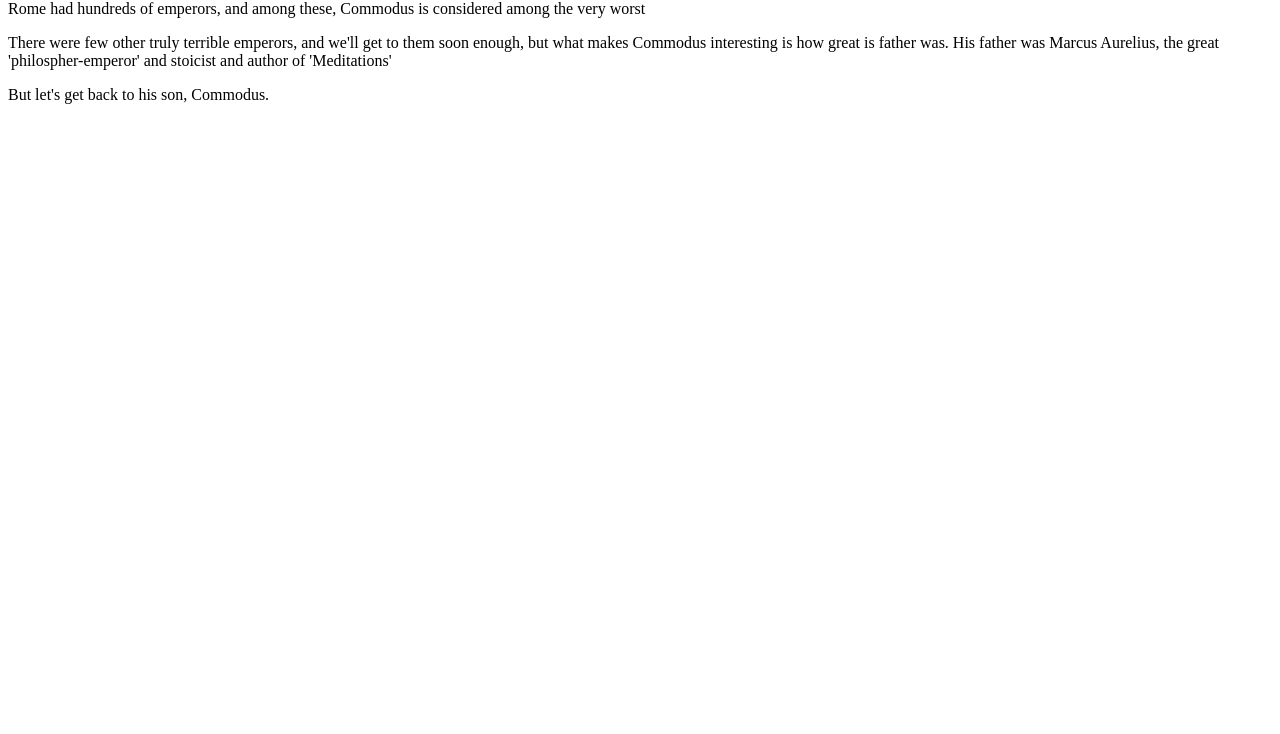
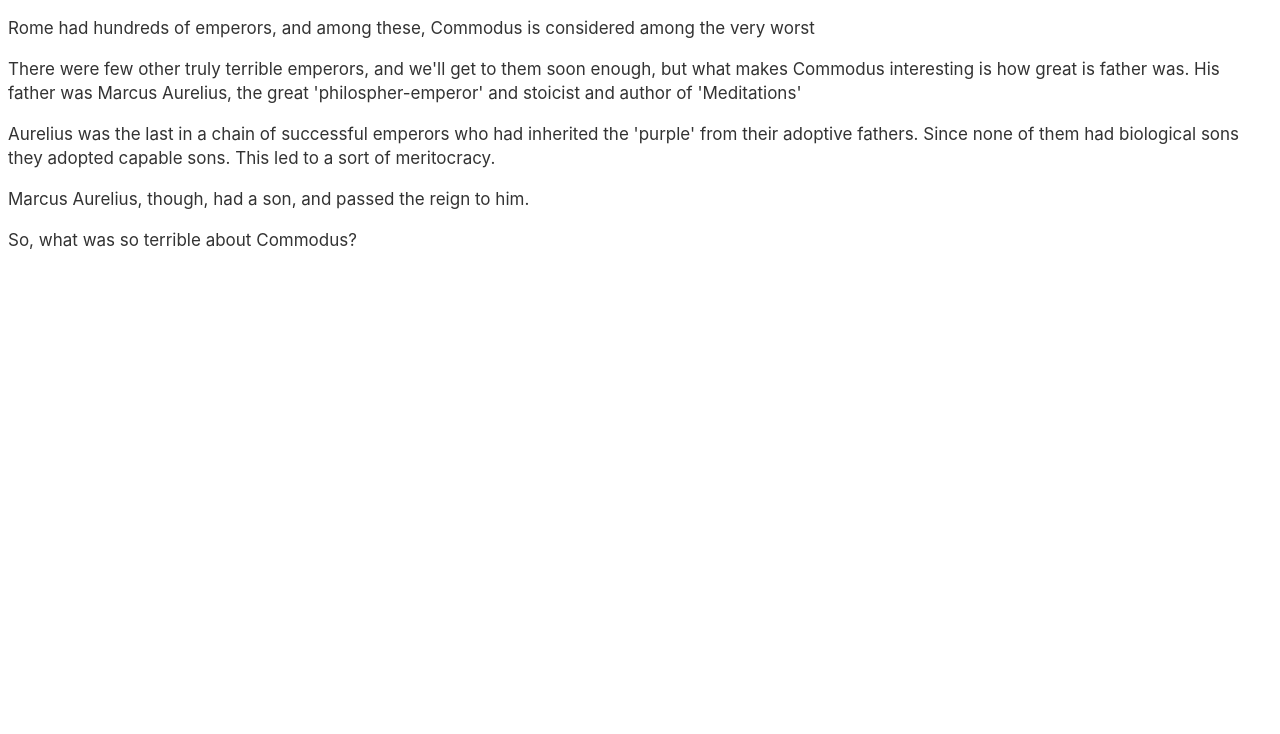
Before and after one commit to fruddenfeldt/anecdotae, a plain HTML site: page articles/commodus.html in a window 1280 px wide. Shown: the part 66-800 px from the top of the page. Drawn offline with Linux system fonts and the light colour scheme.

Commit message:
new style

```diff
--- a/articles/commodus.html
+++ b/articles/commodus.html
@@ -1,3 +1,16 @@
+<!DOCTYPE html>
+<html lang="en">
+<head>
+    <meta charset="UTF-8">
+    <meta name="viewport" content="width=device-width, initial-scale=1.0">
+    <title>Commodus</title>
+    <link rel="stylesheet" href="/styling.css"></link>
+</head>
+<body>
+
+</body>
+</html>
+
 <h1>Emperor Commodus</h1>
 
 <p>Rome had hundreds of emperors, and among these, Commodus is considered among the very worst</p>
@@ -5,4 +18,11 @@
 <p>There were few other truly terrible emperors, and we'll get to them soon enough,
     but what makes Commodus interesting is how great is father was. His father was Marcus Aurelius, the great 'philospher-emperor' and stoicist and author of 'Meditations'</p>
 
-<p>But let's get back to his son, Commodus.</p>
+
+<p>Aurelius was the last in a chain of successful emperors who had inherited the 'purple' from their adoptive fathers.
+    Since none of them had biological sons they adopted capable sons. This led to a sort of meritocracy.
+</p>
+
+<p>Marcus Aurelius, though, had a son, and passed the reign to him.</p>
+
+    <p>So, what was so terrible about Commodus?</p>
--- a/styling.css
+++ b/styling.css
@@ -0,0 +1,16 @@
+* {
+
+font-family: -apple-system, BlinkMacSystemFont, "Segoe UI", Roboto, Helvetica, Arial, sans-serif, "Apple Color Emoji", "Segoe UI Emoji", "Segoe UI Symbol";
+
+}
+
+p {
+    color: #333;
+    font-size: 17px;
+    line-height: 24px;
+    display: block;
+    margin-block-start: 1em;
+    margin-block-end: 1em;
+    margin-inline-start: 0px;
+    margin-inline-end: 0px;
+}
```
